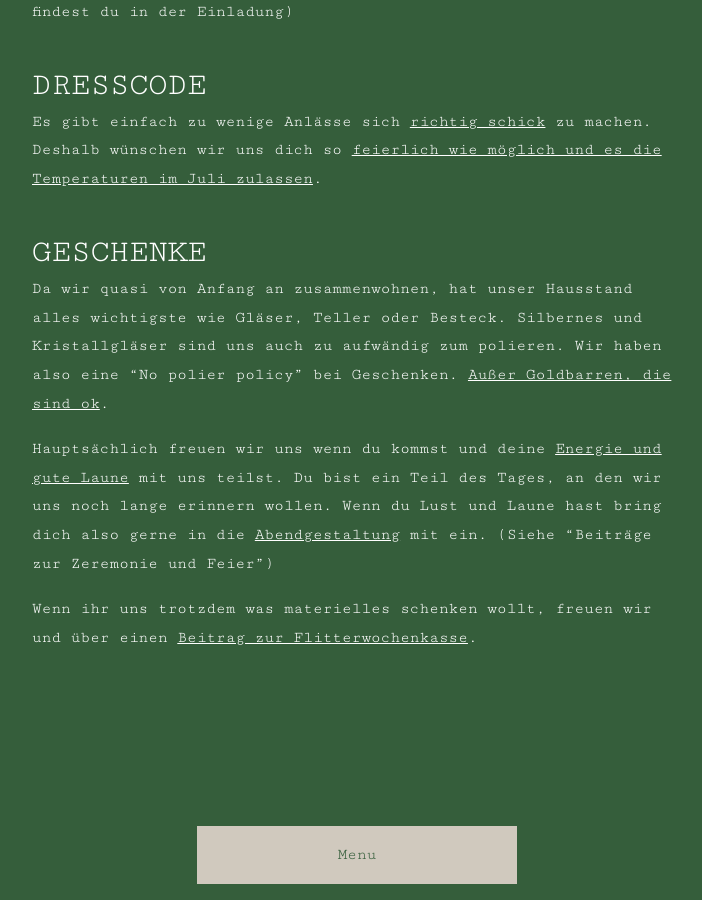
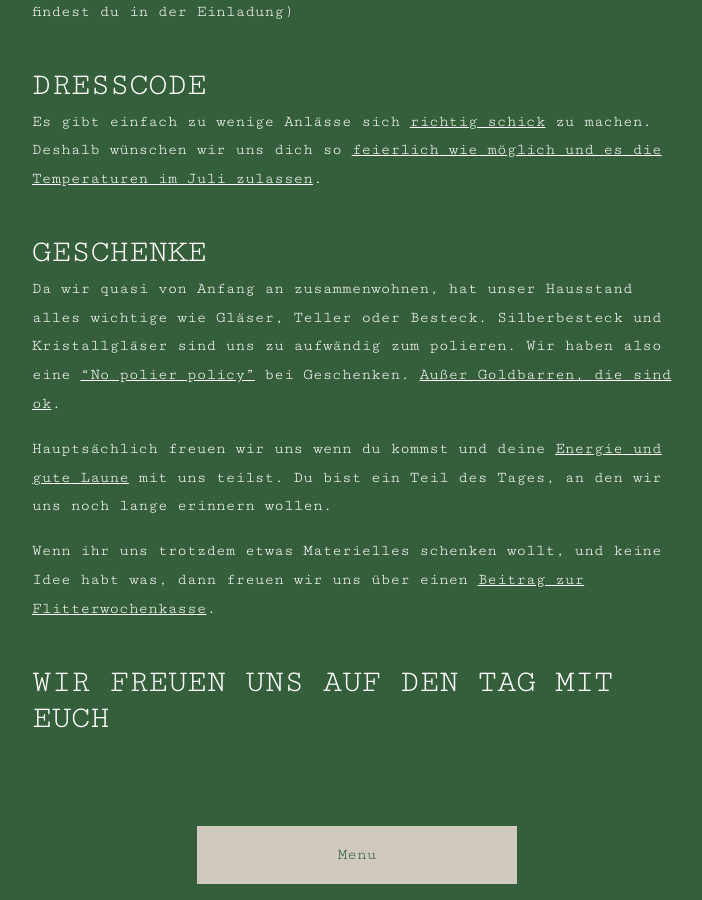
Before and after one commit to DominikusF/miriamdominikus, a Jekyll site: the page built from index.md, in a window 1280 px wide and 900 px high, scrolled down 2241 px. Shown: the whole window, without its empty margins (283-985 px from the left). Built offline with Jekyll 4.4.1, drawn with Linux system fonts in a browser that asks for light colours.

Commit message:
Textanpassungen

```diff
--- a/index.md
+++ b/index.md
@@ -59,8 +59,11 @@ Weitere Beiträge in egal welcher Form während dem Essen oder der Feier melde d
 Es gibt einfach zu wenige Anlässe sich _richtig schick_ zu machen. Deshalb wünschen wir uns dich so _feierlich wie möglich und es die Temperaturen im Juli zulassen_.
 
 <h1 id="geschenke">Geschenke</h1>
-Da wir quasi von Anfang an zusammenwohnen, hat unser Hausstand alles wichtigste wie Gläser, Teller oder Besteck. Silbernes und Kristallgläser sind uns auch zu aufwändig zum polieren. Wir haben also eine “No polier policy” bei Geschenken. _Außer Goldbarren, die sind ok_.
 
-Hauptsächlich freuen wir uns wenn du kommst und deine _Energie und gute Laune_ mit uns teilst. Du bist ein Teil des Tages, an den wir uns noch lange erinnern wollen. Wenn du Lust und Laune hast bring dich also gerne in die _Abendgestaltung_ mit ein. (Siehe “Beiträge zur Zeremonie und Feier”)
+Da wir quasi von Anfang an zusammenwohnen, hat unser Hausstand alles wichtige wie Gläser, Teller oder Besteck. Silberbesteck und Kristallgläser sind uns zu aufwändig zum polieren. Wir haben also eine _“No polier policy”_ bei Geschenken. _Außer Goldbarren, die sind ok_.
 
-Wenn ihr uns trotzdem was materielles schenken wollt, freuen wir und über einen _Beitrag zur Flitterwochenkasse_.
+Hauptsächlich freuen wir uns wenn du kommst und deine _Energie und gute Laune_ mit uns teilst. Du bist ein Teil des Tages, an den wir uns noch lange erinnern wollen.
+
+Wenn ihr uns trotzdem etwas Materielles schenken wollt, und keine Idee habt was, dann freuen wir uns über einen _Beitrag zur Flitterwochenkasse_.
+
+# Wir freuen uns auf den Tag mit euch
```
